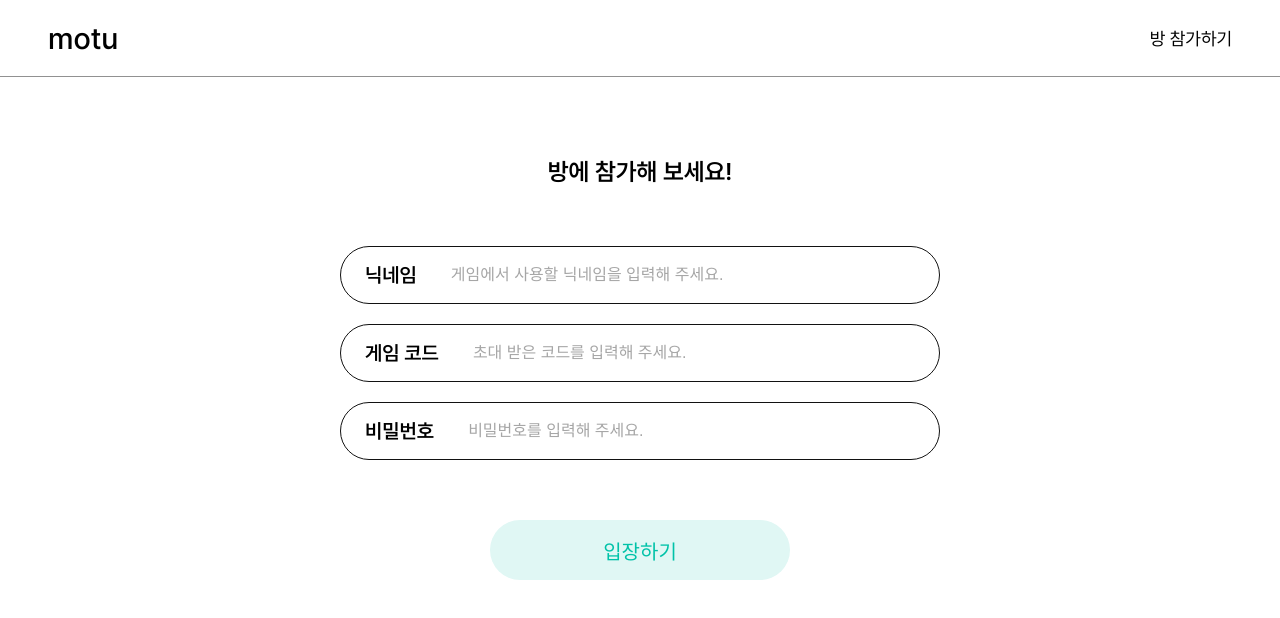
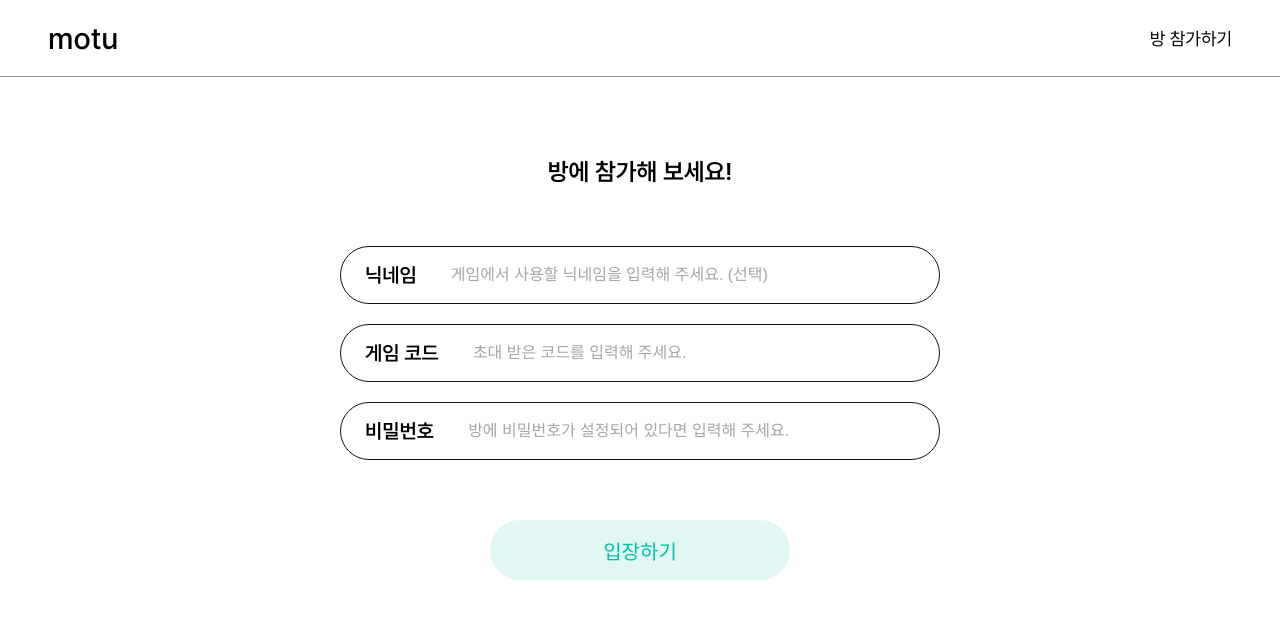
Before and after one commit to 9oormthon-univ/2025_SEASONTHON_TEAM_74_FE, a React (Vite) app: page /join-room in a window 1280 px wide. Shown: the top 618 px of the page. Built offline with nearby package versions, Linux system fonts and the light colour scheme; no server answers.

Commit message:
[FEATURE] 방 참가하기 API 연동 시도

```diff
--- a/src/pages/JoinRoom.jsx
+++ b/src/pages/JoinRoom.jsx
@@ -1,11 +1,57 @@
 import React, { useState } from 'react';
+import { useNavigate } from 'react-router-dom';
 import styled from 'styled-components';
 import TitleHeader from '../components/TitleHeader';
+import axios from 'axios';
+
+const apiUrl = import.meta.env.VITE_API_URL;
 
 const JoinRoom = () => {
-    //const [code, setCode] = useState("");
-    //const [nickname, setNickname] = useState("");
-    //const [password, setPassword] = useState("");
+    const navigate = useNavigate();
+
+    const [nickname, setNickname] = useState("");
+    const [inviteCode, setInviteCode] = useState("");
+    const [pwd, setPwd] = useState("");
+
+    // 방 참가하기 API
+    const handleJoin = async () => {
+        // 입력값 검증
+        if (!inviteCode.trim()) return alert('게임 코드를 입력해 주세요.');
+
+        const payload = {
+            nickname: nickname.trim() || undefined,
+            inviteCode: inviteCode.trim(),
+            pwd: pwd.trim() || undefined,
+        };
+
+        console.log('payload:', payload);
+
+        const raw = localStorage.getItem('userData');
+        const token = raw ? (JSON.parse(raw).accessToken || JSON.parse(raw).token || JSON.parse(raw).jwt) : null;
+        console.log('[TOKEN]', token);
+
+        try {
+            const { data } = await axios.post(`${apiUrl}/api/rooms/join`, payload, {
+                headers: {
+                    'Content-Type': 'application/json',
+                    ...(token ? { Authorization: `Bearer ${token}` } : {}),
+                },
+            });
+
+            if (!data?.isSuccess) {
+                throw new Error(data?.message || '방 참가하기 실패');
+            }
+
+            console.log('방 참가하기 완료:', data);
+
+            // for test
+            navigate('/test');
+        } catch (err) {
+            console.error(err);
+            console.error(err?.response?.data);
+            alert(err?.response?.data?.message || err.message || '방 참가하기 실패');
+        }
+    }
 
     return (
         <Wrapper>
@@ -16,22 +62,37 @@ const JoinRoom = () => {
                 {/* 닉네임 */}
                 <InputBox>
                     <Label>닉네임</Label>
-                    <Input type="text" placeholder="게임에서 사용할 닉네임을 입력해 주세요." />
+                    <Input
+                        value={nickname}
+                        type="text"
+                        placeholder="게임에서 사용할 닉네임을 입력해 주세요. (선택)"
+                        onChange={(e) => setNickname(e.target.value)}
+                    />
                 </InputBox>
 
                 {/* 게임 코드 */}
                 <InputBox>
                     <Label>게임 코드</Label>
-                    <Input type="text" placeholder="초대 받은 코드를 입력해 주세요." />
+                    <Input
+                        value={inviteCode}
+                        type="text"
+                        placeholder="초대 받은 코드를 입력해 주세요."
+                        onChange={(e) => setInviteCode(e.target.value)}
+                    />
                 </InputBox>
 
                 {/* 비밀번호 */}
                 <InputBox>
                     <Label>비밀번호</Label>
-                    <Input type="password" placeholder="비밀번호를 입력해 주세요." />
+                    <Input
+                        value={pwd}
+                        type="password"
+                        placeholder="방에 비밀번호가 설정되어 있다면 입력해 주세요."
+                        onChange={(e) => setPwd(e.target.value)}
+                    />
                 </InputBox>
 
-                <JoinBtn>입장하기</JoinBtn>
+                <JoinBtn onClick={handleJoin}>입장하기</JoinBtn>
             </BodyContainer>
         </Wrapper>
     );
```
